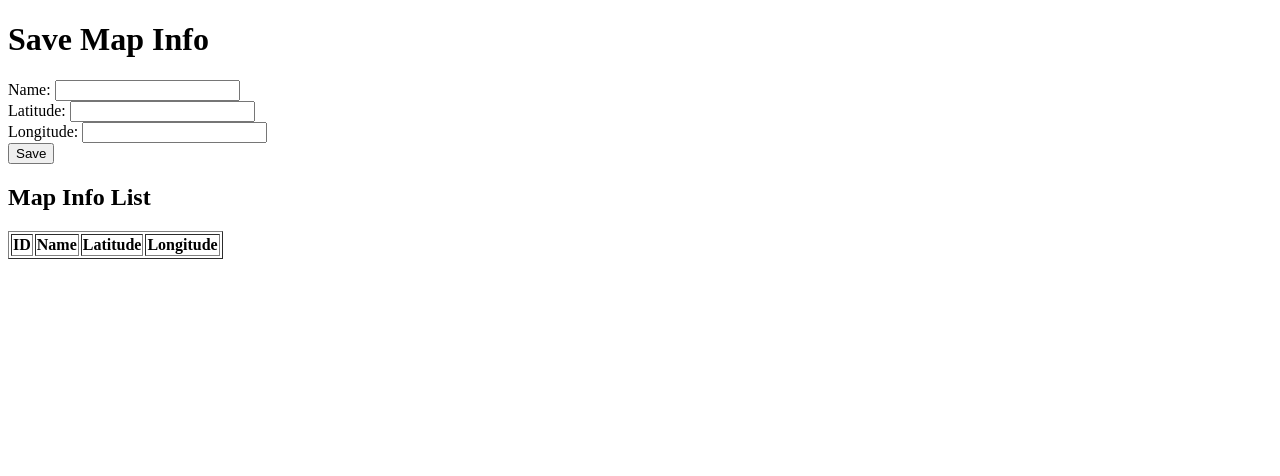
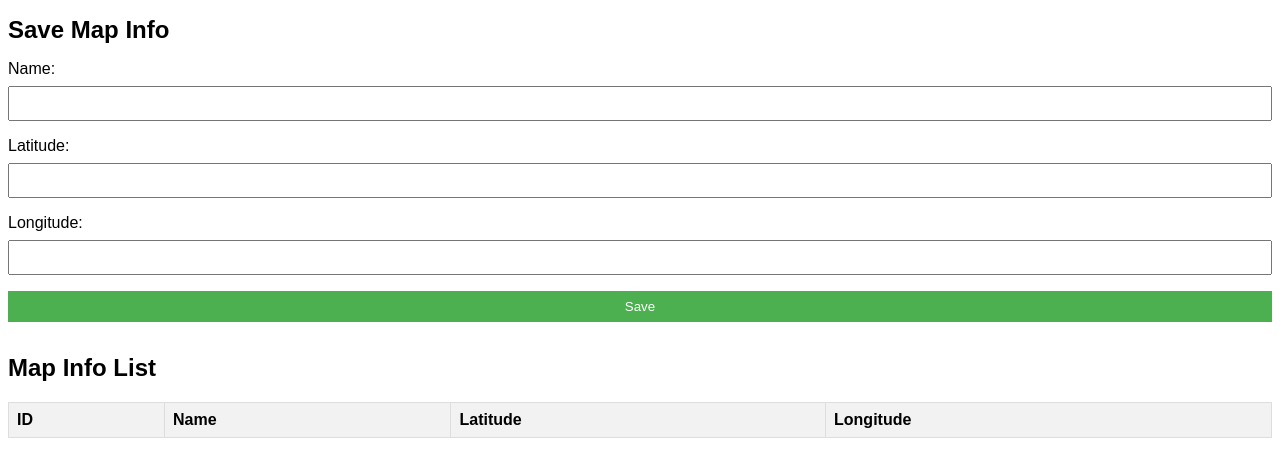
Before and after one commit to hsjin500/test_for_DB_netlify, a website: page index.html in a window 1280 px wide. Drawn offline with Linux system fonts and the light colour scheme; no server answers.

Commit message:
add : css 파일 추가

```diff
--- /dev/null
+++ b/css/css1.css
@@ -0,0 +1,52 @@
+body {
+    font-family: Arial, sans-serif;
+  }
+
+  h1 {
+    font-size: 24px;
+    margin-bottom: 16px;
+  }
+
+  form {
+    display: flex;
+    flex-direction: column;
+    margin-bottom: 32px;
+  }
+
+  label {
+    margin-bottom: 8px;
+  }
+
+  input[type="text"],
+  input[type="number"] {
+    padding: 8px;
+    margin-bottom: 16px;
+  }
+
+  button[type="submit"] {
+    padding: 8px;
+    background-color: #4CAF50;
+    color: #fff;
+    border: none;
+    cursor: pointer;
+  }
+
+  table {
+    border-collapse: collapse;
+    width: 100%;
+    margin-bottom: 32px;
+  }
+
+  th, td {
+    text-align: left;
+    padding: 8px;
+    border: 1px solid #ddd;
+  }
+
+  th {
+    background-color: #f2f2f2;
+  }
+
+  tr:nth-child(even) {
+    background-color: #f2f2f2;
+  }
--- a/index.html
+++ b/index.html
@@ -4,25 +4,23 @@
   <meta charset="UTF-8">
   <meta name="viewport" content="width=device-width, initial-scale=1.0">
   <title>Map Info</title>
+  <link rel="stylesheet" href="/css/css1.css">
 </head>
 <body>
   <h1>Save Map Info</h1>
   <form id="map-info-form">
     <label for="name">Name:</label>
     <input type="text" id="name" name="name" required>
-    <br>
     <label for="latitude">Latitude:</label>
     <input type="number" step="any" id="latitude" name="latitude" required>
-    <br>
     <label for="longitude">Longitude:</label>
     <input type="number" step="any" id="longitude" name="longitude" required>
-    <br>
     <button type="submit">Save</button>
   </form>
 
   <!-- 표를 추가합니다. -->
   <h2>Map Info List</h2>
-  <table id="map-info-table" border="1">
+  <table id="map-info-table">
     <thead>
       <tr>
         <th>ID</th>
```
